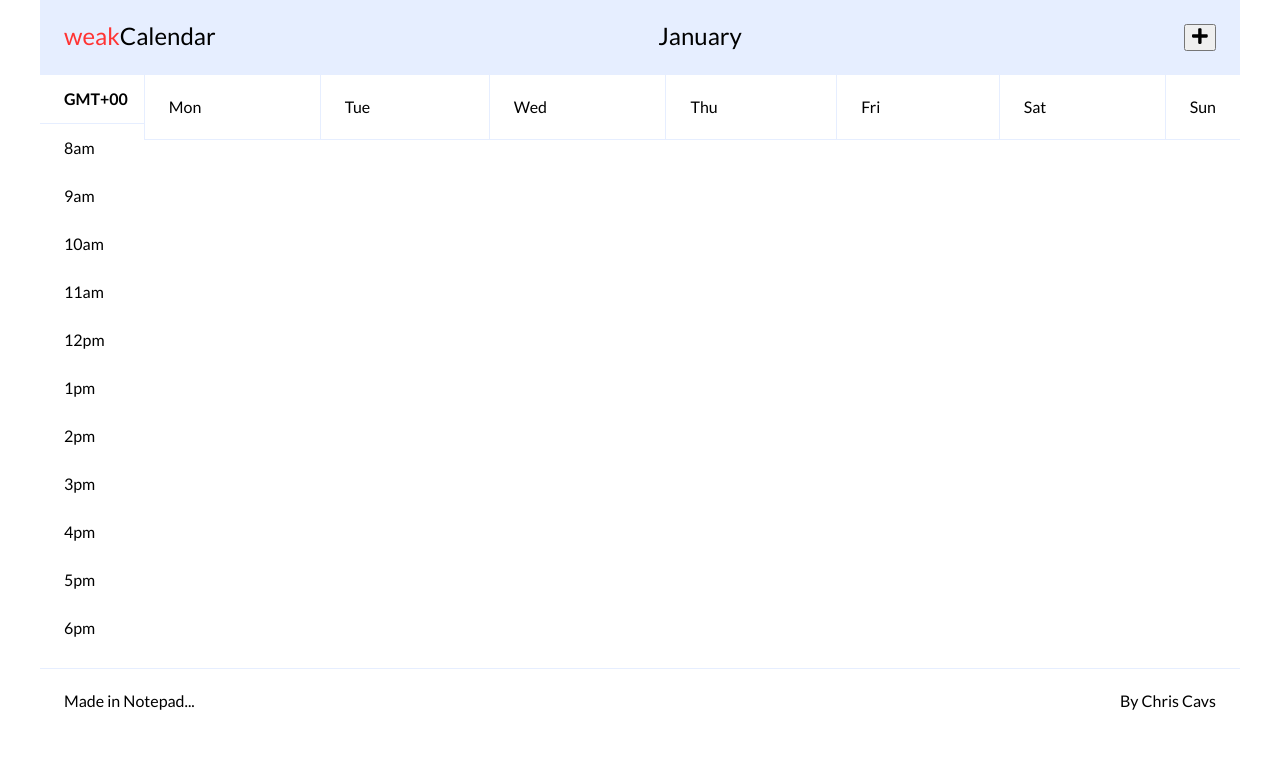
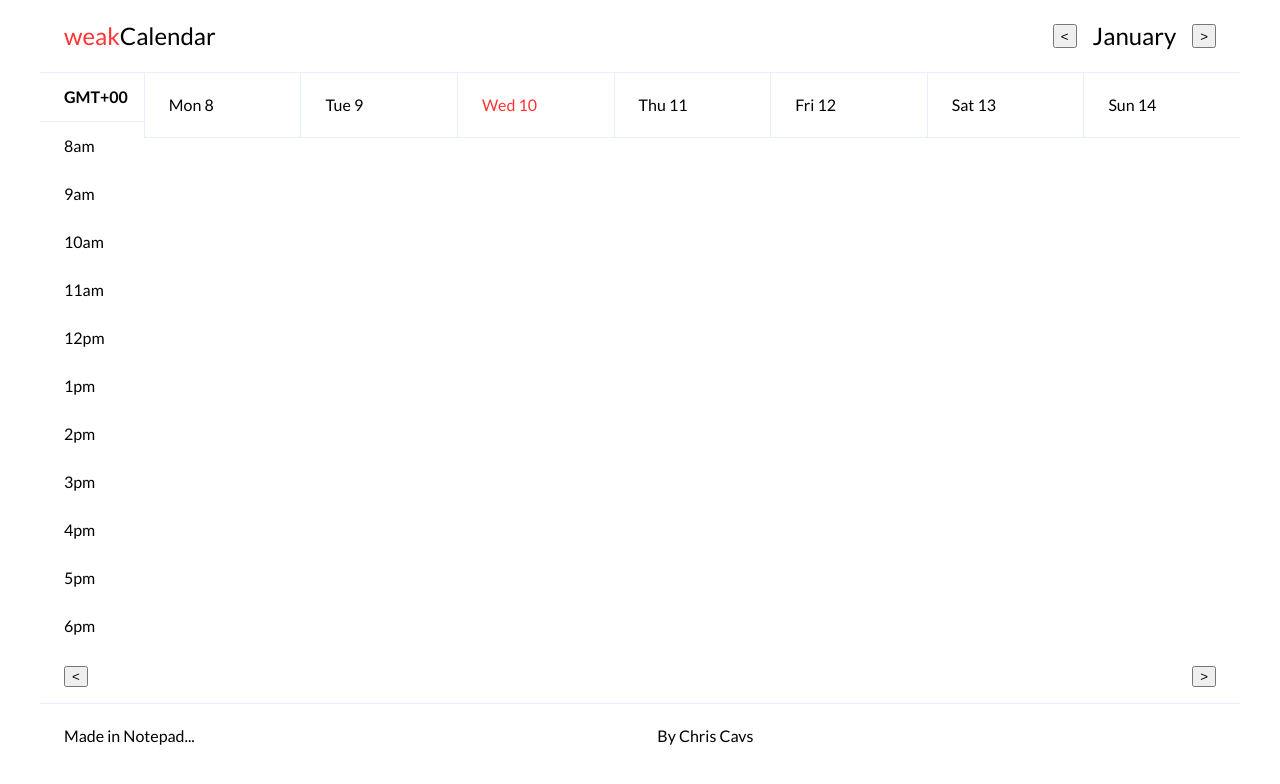
Before and after one commit to ChrisCavs/weakCalendar, a plain HTML site: page index.html in a window 1280 px wide. Drawn offline with Linux system fonts and the light colour scheme.

Commit message:
fixed right-side dates, added buttons

```diff
--- a/index.html
+++ b/index.html
@@ -7,14 +7,16 @@
     <link href="https://fonts.googleapis.com/css?family=Lato:400,700,900" rel="stylesheet">
     <link href="resources/css/reset.css" rel="stylesheet" type="text/css">
     <link href="resources/css/style.css" rel="stylesheet" type="text/css">
-    <script defer src="https://use.fontawesome.com/releases/v5.0.2/js/all.js"></script>
     <script type="text/javascript" src="./resources/js/weakCalendar.js"></script>
   </head>
   <body>
     <header>
       <h1 class="header-title"><span>weak</span>Calendar</h1>
-      <h1 class="header-monthof"></h1>
-      <button class="header-add" onclick=""><i class="fas fa-plus"></i></button>
+      <div class="header-right">
+        <button onclick="" class="minus-month"><</button>
+        <h1 class="header-monthof"></h1>
+        <button onclick="" class="plus-month">></button>
+      </div>
     </header>
     <div class="content">
       <div class="leftside">
@@ -48,8 +50,14 @@
     </div>
 
     <footer>
-      <p class="madein">Made in Notepad...</p>
-      <p>By Chris Cavs</p>
+      <div class="week-buttons">
+          <button onclick="" class="minus-week"><</button>
+          <button onclick="" class="plus-week">></button>
+      </div>
+      <div class="footer-text">
+        <p class="madein">Made in Notepad...</p>
+        <p>By Chris Cavs</p>
+      <div>
     </footer>
   </body>
 </html>
--- a/resources/css/style.css
+++ b/resources/css/style.css
@@ -1,4 +1,5 @@
 html {
+  min-width: 750px;
   font-family: "Lato", sans-serif;
   font-size: 16px;
   max-width: 1200px;
@@ -17,13 +18,17 @@ header {
 
   padding: 24px;
 
-  background-color: #e6eeff;
+  border-bottom: 1px solid #e6eeff;
 }
 header span {
   color: #ff3333;
 }
-.header-add {
-  font-size: 18px;
+.header-right {
+  display: flex;
+}
+.header-monthof {
+  padding-right: 16px;
+  padding-left: 16px;
 }
 
 /*=====LEFTSIDE=====*/
@@ -57,6 +62,7 @@ header span {
 }
 .date {
   padding: 24px;
+  width: 12%;
 
   border-left: 1px solid #e6eeff;
 }
@@ -69,7 +75,13 @@ header span {
 }
 
 /*=====FOOTER=====*/
-footer {
+.week-buttons {
+  display: flex;
+  justify-content: space-between;
+
+  margin: 16px 24px;
+}
+.footer-text {
   display: flex;
   justify-content: space-between;
 
--- a/resources/js/weakCalendar.js
+++ b/resources/js/weakCalendar.js
@@ -25,11 +25,14 @@ function setup () {
   const currentDay = splitDate[0]; // as in mon, tue, wed
   const dateDay = splitDate[2] // as in 01, 21, 30
   currentDayTag = "." + currentDay;
-  document.querySelector(currentDayTag).style.color = '#ff3333';
+  document.querySelector(currentDayTag).parentElement.style.color = '#ff3333';
 
   //assign date-day to rightside-dates
   const dateDayIndex = weekArray.indexOf(currentDay);
-  document.querySelectorAll('.rightside-dates span').forEach(day => this.innerHTML = dateDay + (weekArray.indexOf(this.classList) - dateDayIndex));
-};
+  document.querySelectorAll('.rightside-dates span').forEach(day => {
+    let thisDate = (dateDay*1) + (weekArray.indexOf(day.classList.value) - dateDayIndex);
+    day.innerHTML = thisDate;
+  });
+}
 
 document.addEventListener('DOMContentLoaded', setup);
```
